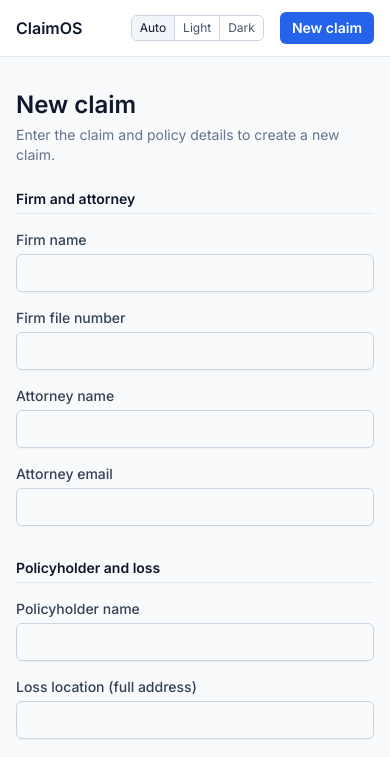
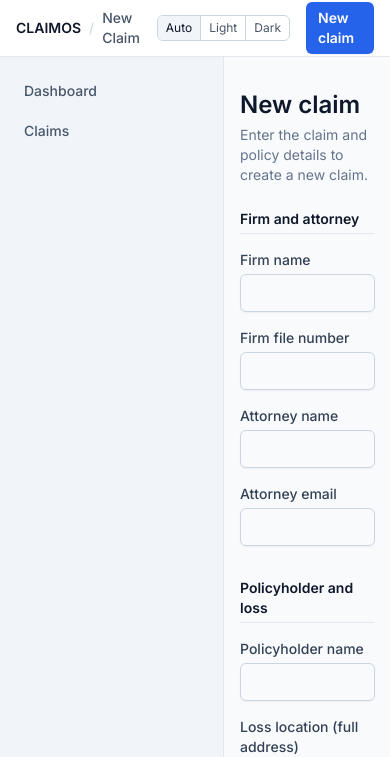
Before and after one commit to clawmondor/cvp, a FastAPI app: template src/claimos/templates/claim_new.html in a window 390 px wide. Shown: the top 757 px of the page. Run offline with FastAPI, Linux system fonts and the light colour scheme; the template is opened without the code that fills it, so the values that code supplies are empty; style sheets or scripts are compiled from the project's sources; some libraries are stand-ins or nearby versions.

Commit message:
feat: sidebar app shell (topbar + left nav) replacing top-nav chrome
Co-Authored-By: Claude Opus 4.8 <noreply@anthropic.com>

```diff
--- /dev/null
+++ b/src/claimos/templates/_app_sidebar.html
@@ -0,0 +1,41 @@
+<nav class="px-3 py-4 space-y-1 text-sm">
+  {# ── Global ─────────────────────────────────────────────── #}
+  <a href="/"
+     class="flex items-center gap-3 rounded-md px-3 py-2 font-medium
+     {% if request.url.path == '/' %}bg-primary-subtle text-primary
+     {% else %}text-neutral-600 hover:bg-neutral-200 hover:text-neutral-900{% endif %}">
+    Dashboard
+  </a>
+  <a href="/dashboard"
+     class="flex items-center gap-3 rounded-md px-3 py-2 font-medium
+     {% if request.url.path == '/dashboard' %}bg-primary-subtle text-primary
+     {% else %}text-neutral-600 hover:bg-neutral-200 hover:text-neutral-900{% endif %}">
+    Claims
+  </a>
+
+  {# ── Claim-scoped (only when a claim is in context) ─────── #}
+  {% if claim %}
+  <p class="px-3 pt-5 pb-1 text-xs font-semibold uppercase tracking-wider text-neutral-400">
+    Intelligence
+  </p>
+  <a href="/claims/{{ claim.id }}"
+     class="flex items-center gap-3 rounded-md px-3 py-2 font-medium
+     {% if request.url.path == '/claims/' ~ claim.id %}bg-primary-subtle text-primary
+     {% else %}text-neutral-600 hover:bg-neutral-200 hover:text-neutral-900{% endif %}">
+    Claim Detail
+  </a>
+  {% for label, frag in [
+      ('Rooms & Groups', 'rooms'),
+      ('Evidence', 'evidence'),
+      ('Items', 'items'),
+      ('Preview', 'preview'),
+      ('Export', 'export'),
+  ] %}
+  <a href="/claims/{{ claim.id }}#{{ frag }}"
+     class="flex items-center gap-3 rounded-md px-3 py-2 text-neutral-600
+            hover:bg-neutral-200 hover:text-neutral-900">
+    {{ label }}
+  </a>
+  {% endfor %}
+  {% endif %}
+</nav>
--- a/src/claimos/templates/base.html
+++ b/src/claimos/templates/base.html
@@ -11,16 +11,18 @@
   <script src="/static/crop-editor.js" defer></script>
 </head>
 <body class="h-full">
-  <nav class="bg-surface border-b border-neutral-200">
-    <div class="mx-auto max-w-7xl px-4 sm:px-6 lg:px-8">
-      <div class="flex h-14 items-center justify-between">
-        <a href="/dashboard" class="text-base font-semibold text-neutral-900">ClaimOS</a>
+  <div class="min-h-full flex flex-col">
+    {# ── Top bar ──────────────────────────────────────────── #}
+    <header class="bg-surface border-b border-neutral-200">
+      <div class="flex h-14 items-center justify-between px-4 sm:px-6">
+        <div class="flex items-center gap-2 text-sm">
+          <a href="/" class="font-semibold text-neutral-900">CLAIMOS</a>
+          <span class="text-neutral-300">/</span>
+          <span class="font-medium text-neutral-600">{% block topbar_title %}ClaimOS{% endblock %}</span>
+        </div>
         <div class="flex items-center gap-4">
           {% include "_theme_toggle.html" %}
-          <a href="/claims/new"
-             class="btn-primary rounded-md px-3 py-1.5 text-sm">
-            New claim
-          </a>
+          <a href="/claims/new" class="btn-primary rounded-md px-3 py-1.5 text-sm">New claim</a>
           {% if user %}
           <a href="/profile" class="text-sm text-neutral-600 hover:text-neutral-900">{{ user.display_name or user.email }}</a>
           {% if user.system_role == "system_admin" %}
@@ -36,12 +38,20 @@
           {% endif %}
         </div>
       </div>
+    </header>
+
+    {# ── Sidebar + content ────────────────────────────────── #}
+    <div class="flex flex-1">
+      <aside class="w-56 flex-shrink-0 bg-neutral-100 border-r border-neutral-200">
+        {% include "_app_sidebar.html" %}
+      </aside>
+      <main class="flex-1 px-4 sm:px-6 lg:px-8 py-8">
+        {% block content %}{% endblock %}
+      </main>
     </div>
-  </nav>
-  <main class="mx-auto max-w-7xl px-4 sm:px-6 lg:px-8 py-8">
-    {% block content %}{% endblock %}
-  </main>
-  {% if user and request.url.path not in ("/", "/login", "/register", "/splash") %}
+  </div>
+
+  {% if user %}
   {% include "_feedback_widget.html" %}
   {% endif %}
   <div id="crop-editor-modal-root"></div>
--- a/src/claimos/templates/claim_detail.html
+++ b/src/claimos/templates/claim_detail.html
@@ -1,6 +1,7 @@
 {% extends "base.html" %}
 
 {% block title %}{{ claim.policyholder_name or "Claim" }}{% endblock %}
+{% block topbar_title %}{{ claim.policyholder_name or "Claim" }}{% endblock %}
 
 {% block content %}
 {# ── Page header ──────────────────────────────────────────────── #}
--- a/src/claimos/templates/claim_new.html
+++ b/src/claimos/templates/claim_new.html
@@ -1,6 +1,7 @@
 {% extends "base.html" %}
 
 {% block title %}New claim{% endblock %}
+{% block topbar_title %}New Claim{% endblock %}
 
 {% block content %}
 <div class="max-w-2xl">
--- a/src/claimos/templates/dashboard.html
+++ b/src/claimos/templates/dashboard.html
@@ -1,6 +1,7 @@
 {% extends "base.html" %}
 
 {% block title %}Dashboard{% endblock %}
+{% block topbar_title %}Claims{% endblock %}
 
 {% block content %}
 <div class="sm:flex sm:items-center mb-6">
--- a/src/claimos/templates/profile.html
+++ b/src/claimos/templates/profile.html
@@ -1,5 +1,6 @@
 {% extends "base.html" %}
 {% block title %}Profile{% endblock %}
+{% block topbar_title %}Profile{% endblock %}
 {% block content %}
 <div class="max-w-2xl mx-auto space-y-8">
   <h1 class="text-2xl font-bold text-neutral-900">Your Profile</h1>
```
Also changed, not shown: tests/test_app_shell.py (added, +41 -0 lines).
